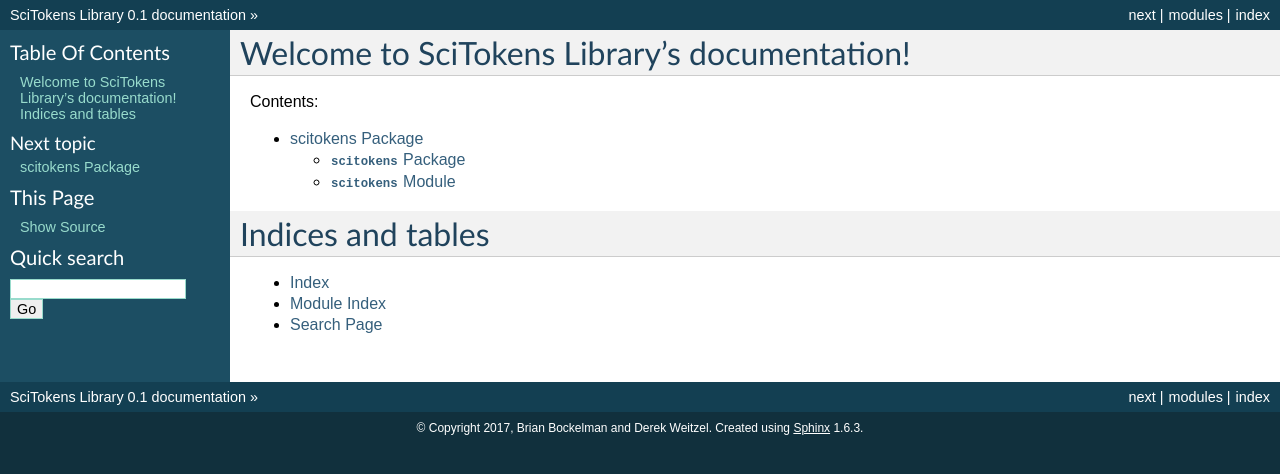
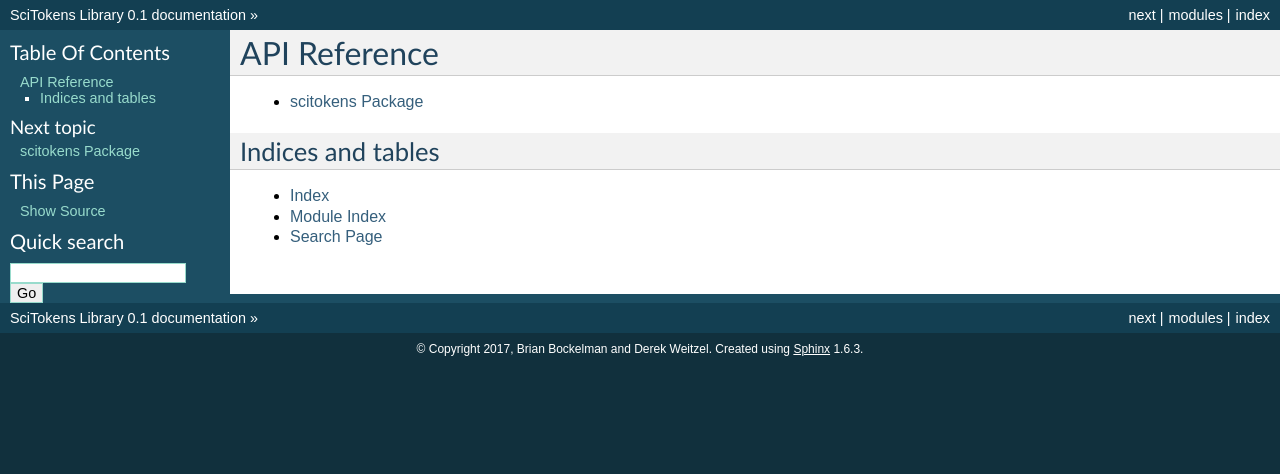
Before and after one commit to scitokens/scitokens, a plain HTML site: page index.html in a window 1280 px wide. Drawn offline with Linux system fonts and the light colour scheme.

Commit message:
[ci skip] Autodoc commit for 513e6aab27d2ac07d33df6e046640c1f686053fe.

```diff
--- a/index.html
+++ b/index.html
@@ -5,7 +5,7 @@
 <html xmlns="http://www.w3.org/1999/xhtml">
   <head>
     <meta http-equiv="Content-Type" content="text/html; charset=utf-8" />
-    <title>Welcome to SciTokens Library’s documentation! &#8212; SciTokens Library 0.1 documentation</title>
+    <title>API Reference &#8212; SciTokens Library 0.1 documentation</title>
     <link rel="stylesheet" href="_static/classic.css" type="text/css" />
     <link rel="stylesheet" href="_static/pygments.css" type="text/css" />
     <script type="text/javascript">
@@ -47,26 +47,21 @@
         <div class="bodywrapper">
           <div class="body" role="main">
 
-  <div class="section" id="welcome-to-scitokens-library-s-documentation">
-<h1>Welcome to SciTokens Library’s documentation!<a class="headerlink" href="#welcome-to-scitokens-library-s-documentation" title="Permalink to this headline">¶</a></h1>
-<p>Contents:</p>
+  <div class="section" id="api-reference">
+<h1>API Reference<a class="headerlink" href="#api-reference" title="Permalink to this headline">¶</a></h1>
 <div class="toctree-wrapper compound">
 <ul>
-<li class="toctree-l1"><a class="reference internal" href="scitokens.html">scitokens Package</a><ul>
-<li class="toctree-l2"><a class="reference internal" href="scitokens.html#id1"><code class="docutils literal"><span class="pre">scitokens</span></code> Package</a></li>
-<li class="toctree-l2"><a class="reference internal" href="scitokens.html#module-scitokens.scitokens"><code class="docutils literal"><span class="pre">scitokens</span></code> Module</a></li>
-</ul>
-</li>
+<li class="toctree-l1"><a class="reference internal" href="scitokens.html">scitokens Package</a></li>
 </ul>
 </div>
-</div>
 <div class="section" id="indices-and-tables">
-<h1>Indices and tables<a class="headerlink" href="#indices-and-tables" title="Permalink to this headline">¶</a></h1>
+<h2>Indices and tables<a class="headerlink" href="#indices-and-tables" title="Permalink to this headline">¶</a></h2>
 <ul class="simple">
 <li><a class="reference internal" href="genindex.html"><span class="std std-ref">Index</span></a></li>
 <li><a class="reference internal" href="py-modindex.html"><span class="std std-ref">Module Index</span></a></li>
 <li><a class="reference internal" href="search.html"><span class="std std-ref">Search Page</span></a></li>
 </ul>
+</div>
 </div>
 
 
@@ -77,8 +72,10 @@
         <div class="sphinxsidebarwrapper">
   <h3><a href="#">Table Of Contents</a></h3>
   <ul>
-<li><a class="reference internal" href="#">Welcome to SciTokens Library’s documentation!</a></li>
+<li><a class="reference internal" href="#">API Reference</a><ul>
 <li><a class="reference internal" href="#indices-and-tables">Indices and tables</a></li>
+</ul>
+</li>
 </ul>
 
   <h4>Next topic</h4>
--- a/scitokens.html
+++ b/scitokens.html
@@ -23,7 +23,7 @@
     <script type="text/javascript" src="_static/doctools.js"></script>
     <link rel="index" title="Index" href="genindex.html" />
     <link rel="search" title="Search" href="search.html" />
-    <link rel="prev" title="Welcome to SciTokens Library’s documentation!" href="index.html" />
+    <link rel="prev" title="API Reference" href="index.html" />
   </head>
   <body>
     <div class="related" role="navigation" aria-label="related navigation">
@@ -36,7 +36,7 @@
           <a href="py-modindex.html" title="Python Module Index"
              >modules</a> |</li>
         <li class="right" >
-          <a href="index.html" title="Welcome to SciTokens Library’s documentation!"
+          <a href="index.html" title="API Reference"
              accesskey="P">previous</a> |</li>
         <li class="nav-item nav-item-0"><a href="index.html">SciTokens Library 0.1 documentation</a> &#187;</li>
       </ul>
@@ -258,7 +258,7 @@
 
   <h4>Previous topic</h4>
   <p class="topless"><a href="index.html"
-                        title="previous chapter">Welcome to SciTokens Library’s documentation!</a></p>
+                        title="previous chapter">API Reference</a></p>
   <div role="note" aria-label="source link">
     <h3>This Page</h3>
     <ul class="this-page-menu">
@@ -290,7 +290,7 @@
           <a href="py-modindex.html" title="Python Module Index"
              >modules</a> |</li>
         <li class="right" >
-          <a href="index.html" title="Welcome to SciTokens Library’s documentation!"
+          <a href="index.html" title="API Reference"
              >previous</a> |</li>
         <li class="nav-item nav-item-0"><a href="index.html">SciTokens Library 0.1 documentation</a> &#187;</li>
       </ul>
```
Also changed, not shown: searchindex.js (+1 -1 lines), _sources/index.rst.txt, 1 other file.
